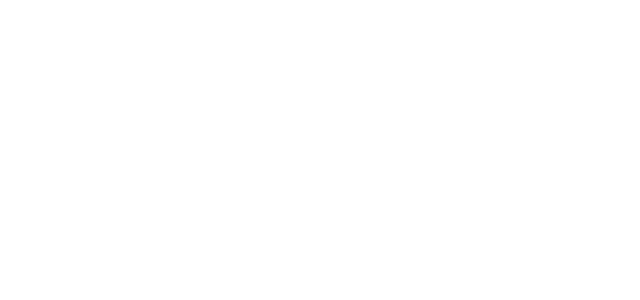
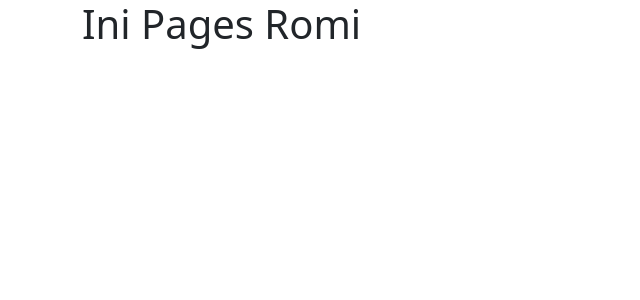
Before and after one commit to fahmialfareza/reactjs-collab-km4, a React (Create React App) app: page /romi in a window 1280 px wide. Before the commit this address had no page. Shown: the top 300 px of the page, without its empty margins (0-640 px from the left). Built offline with nearby package versions, Linux system fonts and the light colour scheme.

Commit message:
feature: add pages Romi (#3)
* add pages Romi

* delete romi from home.jsx

```diff
--- a/src/App.js
+++ b/src/App.js
@@ -2,6 +2,7 @@
 import { BrowserRouter, Route, Routes } from "react-router-dom";
 import Arham from "./pages/Arham";
 import Home from "./pages/Home";
+import Romi from "./pages/Romi";
 import AtillaPage from "./pages/AtillaPage";
 import Syuhda from "./pages/Syuhda";
 
@@ -10,6 +11,7 @@
     <BrowserRouter>
       <Routes>
         <Route path="/" element={<Home />} />
+        <Route path="/romi" element={<Romi />} />
         <Route path="/atilla" element={<AtillaPage />} />
         <Route path="/arham" element={<Arham />} />
         <Route path="/syuhda" element={<Syuhda />} />
--- /dev/null
+++ b/src/pages/Romi.jsx
@@ -0,0 +1,14 @@
+import React from "react";
+import { Container } from "react-bootstrap";
+
+function Romi() {
+  return (
+    <Container>
+      <div>
+        <h1>Ini Pages Romi</h1>
+      </div>
+    </Container>
+  );
+}
+
+export default Romi;
```
